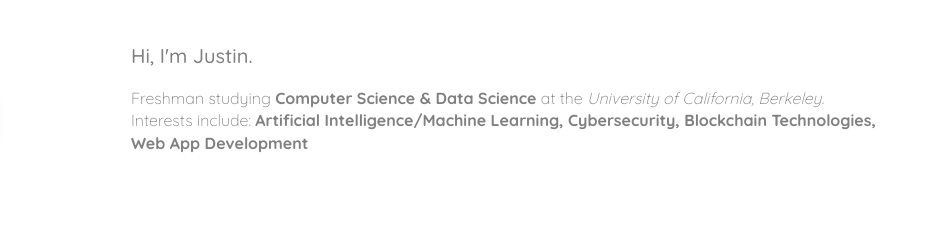
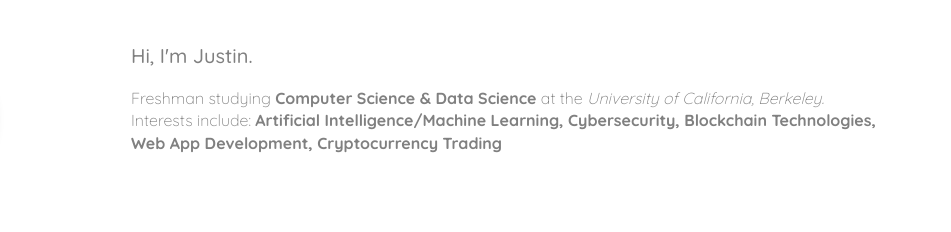
Before and after one commit to justhuang/justhuang.github.io, a plain HTML site: page index.html in a window 1280 px wide. Shown: the part 895-1127 px from the top of the page, 329-1280 px from the left. Drawn offline with nearby package versions, Linux system fonts and the light colour scheme; a web font is replaced by a local one.

Commit message:
about me updated

```diff
--- a/index.html
+++ b/index.html
@@ -68,7 +68,7 @@
       </div>
       <div class="col-xs-12 col-sm-8 text-left">
         <h4 class="profile-title">Hi, I'm Justin.</h4>
-        <p class="profile-text"> Freshman studying<Strong> Computer Science & Data Science</Strong> at the <i>University of California, Berkeley.</i><br>Interests include: <Strong>Artificial Intelligence/Machine Learning, Cybersecurity, Blockchain Technologies, Web App Development</Strong></p>
+        <p class="profile-text"> Freshman studying<Strong> Computer Science & Data Science</Strong> at the <i>University of California, Berkeley.</i><br>Interests include: <Strong>Artificial Intelligence/Machine Learning, Cybersecurity, Blockchain Technologies, Web App Development, Cryptocurrency Trading</Strong></p>
       </div>
     </div>
     <div class="row top-buffer">
```
